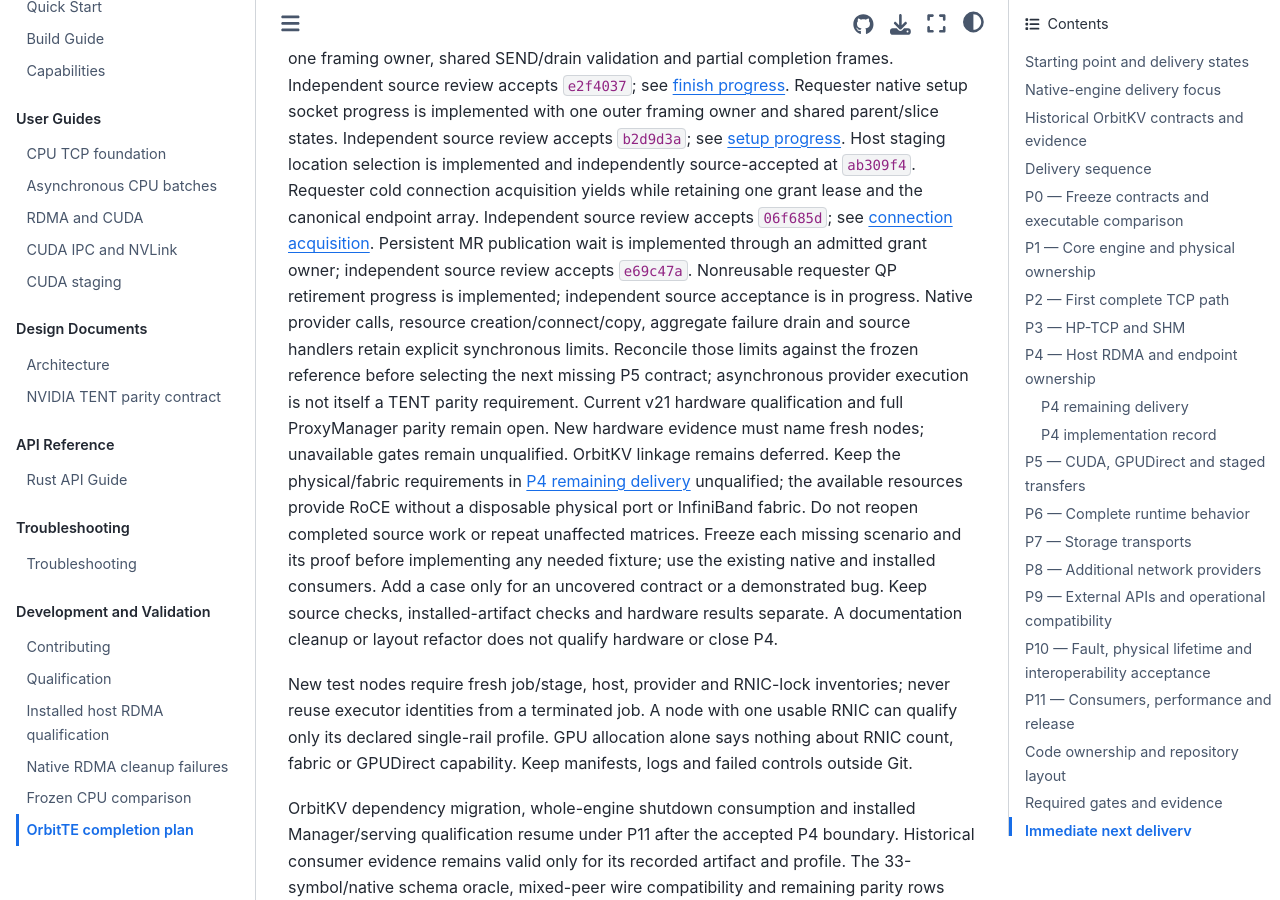
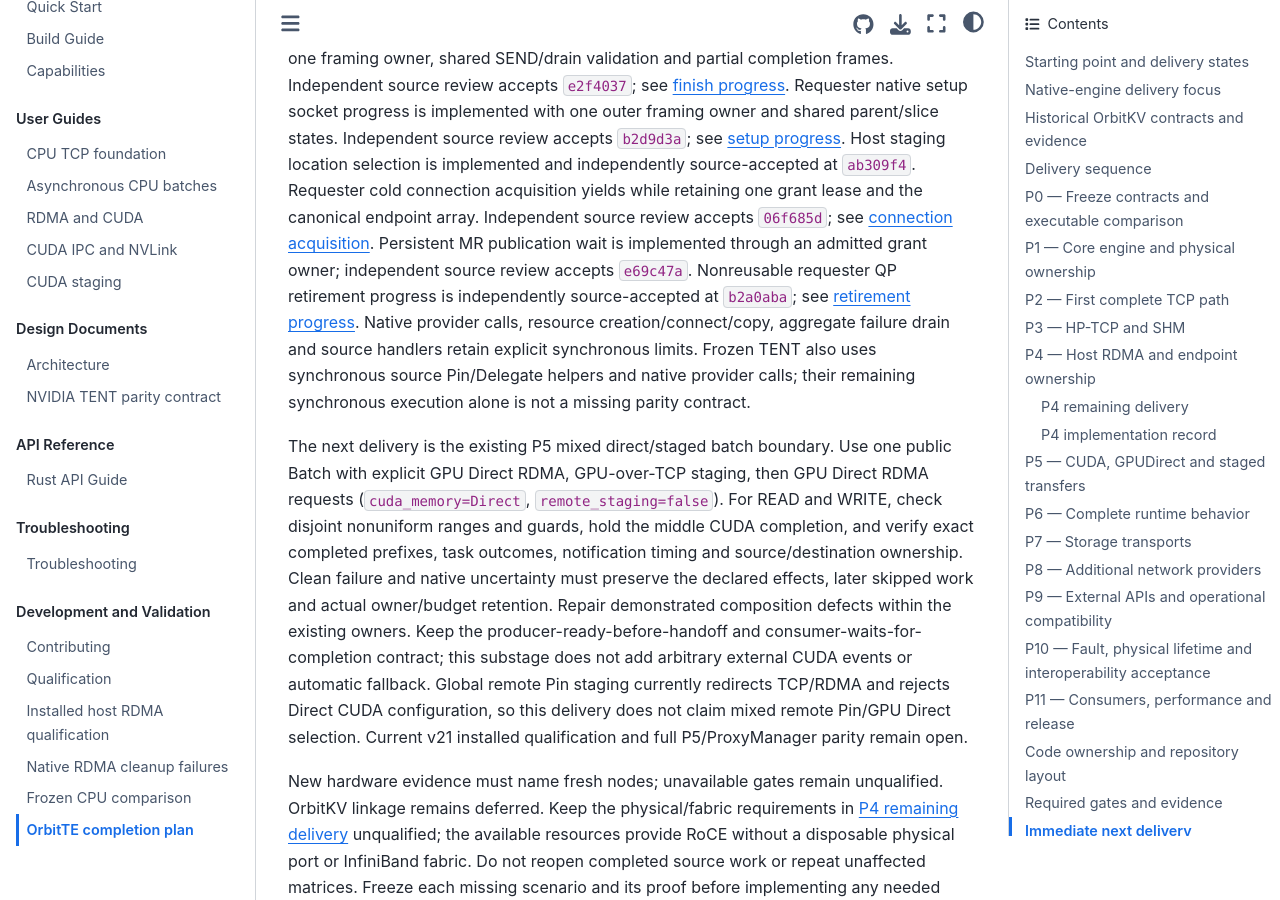
Before and after one commit to OrbitInfra/OrbitTE, a Sphinx documentation site: the page built from docs/completion-plan.md, in a window 1280 px wide and 900 px high, scrolled down 26124 px. Built offline with Sphinx 7.4.7 and the Sphinx Book theme 1.1.4, drawn with Linux system fonts in a browser that asks for light colours; some of the changed text lies outside the part shown.

Commit message:
docs: accept QP retirement progress and queue mixed GPU batches

```diff
--- a/docs/completion-plan.md
+++ b/docs/completion-plan.md
@@ -631,7 +631,7 @@ Requirements: B01 device directions, B04 CUDA, B05/B06; F02-F04/F07/F19.
   [MR publication progress](qualification.md#persistent-mr-publication-progress).
   Nonreusable requester QP retirement is implemented through the existing CQ
   worker, with busy cleanup locks yielding and retained output awaiting a complete
-  lane receipt. Source/independent validation is in progress; see
+  lane receipt. Independent source review accepts `b2a0aba`; see
   [retirement progress](qualification.md#nonreusable-qp-retirement-progress).
   Reconcile remaining resource/source control boundaries with frozen TENT and current v21 qualification before claiming full ProxyManager parity. See [the contract](staging.md#bounded-remote-pipeline)
   and [qualification](qualification.md#bounded-remote-cuda-pipeline).
@@ -941,13 +941,30 @@ one grant lease and the canonical endpoint array. Independent source review
 accepts `06f685d`; see [connection acquisition](qualification.md#cold-rdma-connection-acquisition).
 Persistent MR publication wait is implemented through an admitted grant owner;
 independent source review accepts `e69c47a`. Nonreusable requester QP retirement
-progress is implemented; independent source acceptance is in progress. Native
-provider calls, resource creation/connect/copy, aggregate failure drain and source
-handlers retain explicit synchronous limits. Reconcile those limits against the
-frozen reference before selecting the next missing P5 contract; asynchronous
-provider execution is not itself a TENT parity requirement. Current v21 hardware qualification and full
-ProxyManager parity remain open.
-New hardware evidence must name fresh nodes; unavailable gates remain unqualified. OrbitKV linkage remains deferred. Keep the physical/fabric requirements in
+progress is independently source-accepted at `b2a0aba`; see
+[retirement progress](qualification.md#nonreusable-qp-retirement-progress).
+Native provider calls, resource creation/connect/copy, aggregate failure drain
+and source handlers retain explicit synchronous limits. Frozen TENT also uses
+synchronous source Pin/Delegate helpers and native provider calls; their remaining
+synchronous execution alone is not a missing parity contract.
+
+The next delivery is the existing P5 mixed direct/staged batch boundary. Use one
+public Batch with explicit GPU Direct RDMA, GPU-over-TCP staging, then GPU Direct
+RDMA requests (`cuda_memory=Direct`, `remote_staging=false`). For READ and WRITE,
+check disjoint nonuniform ranges and guards, hold the middle CUDA completion,
+and verify exact completed prefixes, task outcomes, notification timing and
+source/destination ownership. Clean failure and native uncertainty must preserve
+the declared effects, later skipped work and actual owner/budget retention.
+Repair demonstrated composition defects within the existing owners. Keep the
+producer-ready-before-handoff and consumer-waits-for-completion contract; this
+substage does not add arbitrary external CUDA events or automatic fallback.
+Global remote Pin staging currently redirects TCP/RDMA and rejects Direct CUDA
+configuration, so this delivery does not claim mixed remote Pin/GPU Direct
+selection. Current v21 installed qualification and full P5/ProxyManager parity
+remain open.
+
+New hardware evidence must name fresh nodes; unavailable gates remain unqualified.
+OrbitKV linkage remains deferred. Keep the physical/fabric requirements in
 [P4 remaining delivery](#p4-remaining-delivery) unqualified; the available
 resources provide RoCE without a disposable physical port or InfiniBand fabric.
 Do not reopen completed source work or repeat unaffected matrices.
```
Also changed, not shown: docs/qualification.md (+28 -3 lines), docs/staging.md (+1 -1 lines).
